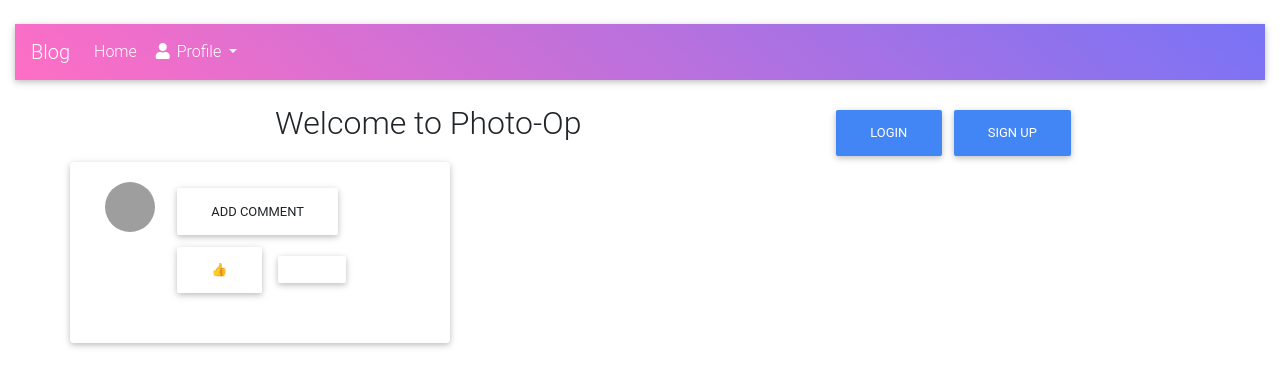
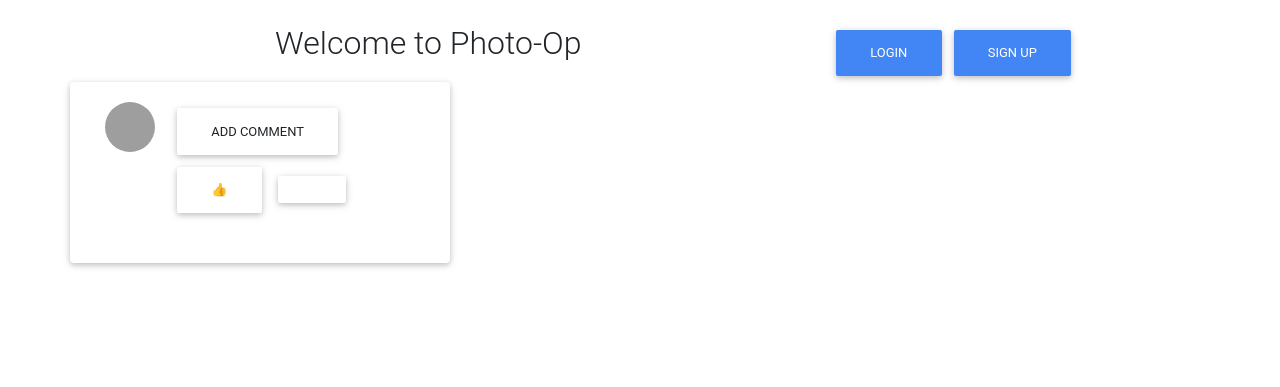
Before and after one commit to chrisjire/photo-op, a Python web app: template app/templates/index.html in a window 1280 px wide. Shown: the top 387 px of the page. Run offline with Jinja, Linux system fonts and the light colour scheme; the template is opened without the code that fills it, so the values that code supplies are empty; some libraries are stand-ins or nearby versions; grey boxes are pictures that could not be loaded.

Commit message:
this commit will delete the navbar

```diff
--- a/app/templates/navbar.html
+++ b/app/templates/navbar.html
@@ -1,45 +0,0 @@
-<!--Navbar-->
-<nav class="navbar navbar-expand-lg navbar-dark purple-gradient">
-    <!-- Navbar brand -->
-    <a class="navbar-brand" href="#">Blog</a>
-
-    <!-- Collapse button -->
-    <button class="navbar-toggler" type="button" data-toggle="collapse" data-target="#basicExampleNav"
-    aria-controls="basicExampleNav" aria-expanded="false" aria-label="Toggle navigation">
-    <span class="navbar-toggler-icon"></span>
-    </button>
-
-    <!-- Collapsible content -->
-    <div class="collapse navbar-collapse" id="basicExampleNav">
-
-    <!-- Links -->
-    <ul class="navbar-nav mr-auto">
-        <li class="nav-item ">
-        <a class="nav-link" href="/">Home
-            <span class="sr-only">(current)</span>
-        </a>
-        <!-- Dropdown -->
-        <li class="nav-item navbar-end dropdown">
-                <a class="nav-link dropdown-toggle" id="navbarDropdownMenuLink-4" data-toggle="dropdown"
-                aria-haspopup="true" aria-expanded="false">
-                <i class="fas fa-user"></i> Profile </a>
-        <div class="dropdown-menu dropdown-menu-right dropdown-primary" aria-labelledby="navbarDropdownMenuLink-4" >
-            <ul class="nav navbar-nav navbar-right" >
-                {% if current_user.is_authenticated %}
-
-                <a class="navbar-brand nav-link dropdown-item" href="{{url_for('auth.logout')}}" style="color:black; font-weight:bolder;">Logout</a></<a>
-                {% else %}
-                <a class="navbar-brand nav-link dropdown-item" href="{{url_for('auth.login')}}" style="color:black; font-weight:bolder;">Log in</a></<a>
-                <a class="navbar-brand nav-link dropdown-item" href="{{url_for('auth.signup')}}" style="color:black; font-weight:bolder;">Sign Up</a></<a>
-                {%endif%}
-            </ul>
-        </div>
-        </li>
-
-    </ul>
-
-    </div>
-    <!-- Collapsible content -->
-
-</nav>
-<!--/.Navbar-->
```
Also changed, not shown: app/auth/forms.py (+5 -6 lines), app/auth/views.py (+3 -5 lines), app/models.py (+22 -22 lines).
